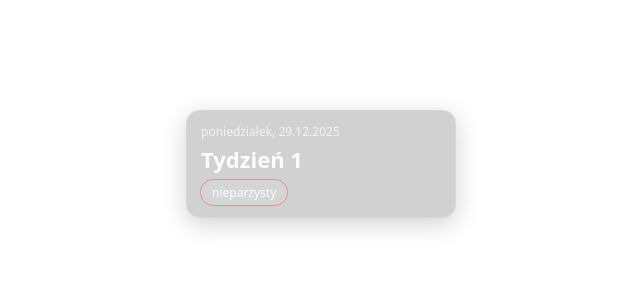
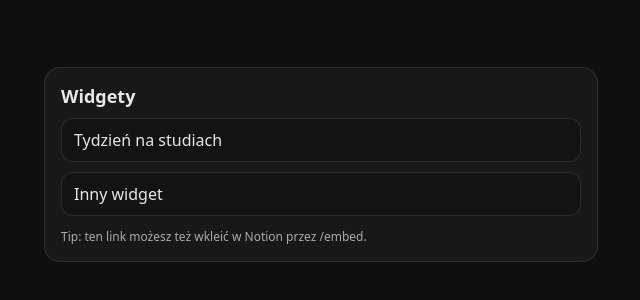
Before and after one commit to Sadowy0/Notion---Widgets, a plain HTML site: page index.html in a window 1280 px wide. Shown: the part 236-536 px from the top of the page, without its empty margins (319-959 px from the left). Drawn offline with Linux system fonts and the light colour scheme.

Commit message:
Refactor index.html for new widget layout
Updated the HTML structure and styles for the main page, changing the title and layout.

```diff
--- a/index.html
+++ b/index.html
@@ -3,116 +3,47 @@
 <head>
   <meta charset="utf-8" />
   <meta name="viewport" content="width=device-width,initial-scale=1" />
-  <title>Tydzień ISO</title>
-
+  <title>Moje widgety</title>
   <style>
-    html, body { height: 100%; }
-
-    :root{
-      --fg: rgba(255,255,255,.92);
-      --muted: rgba(255,255,255,.72);
-      --border: rgba(255,255,255,.12);
-
-      --panel: rgba(0,0,0,.18);
-      --pill: rgba(255,255,255,.08);
-
-      --oddOutline: rgba(239,68,68,.45);
-      --evenOutline: rgba(34,197,94,.45);
+    body{
+      margin:0;
+      font-family: ui-sans-serif, system-ui, -apple-system, Segoe UI, Roboto, Arial;
+      background:#0f0f10;
+      color:rgba(255,255,255,.9);
+      min-height:100vh;
+      display:grid;
+      place-items:center;
     }
-
-    html[data-theme="light"]{
-      --fg: rgba(0,0,0,.80);
-      --muted: rgba(0,0,0,.58);
-      --border: rgba(0,0,0,.10);
-
-      --panel: rgba(255,255,255,.58);
-      --pill: rgba(0,0,0,.05);
-
-      --oddOutline: rgba(239,68,68,.55);
-      --evenOutline: rgba(34,197,94,.55);
+    .box{
+      width:min(520px, 92vw);
+      border:1px solid rgba(255,255,255,.10);
+      border-radius:16px;
+      padding:16px;
+      background:rgba(255,255,255,.04);
     }
-
-    body{
-      margin: 0;
-      background: transparent;
-      display: grid;
-      place-items: center;
-      font-family: ui-sans-serif, system-ui, -apple-system, Segoe UI, Roboto, Arial;
+    h1{ font-size:18px; margin:0 0 10px; }
+    a{
+      display:block;
+      padding:10px 12px;
+      border-radius:12px;
+      border:1px solid rgba(255,255,255,.10);
+      text-decoration:none;
+      color:inherit;
+      margin-top:10px;
+      background:rgba(0,0,0,.18);
     }
-
-    .card{
-      min-width: 240px;
-      padding: 12px 14px;
-      border-radius: 14px;
-      background: var(--panel);
-      border: 1px solid var(--border);
-      backdrop-filter: blur(10px);
-      -webkit-backdrop-filter: blur(10px);
-      box-shadow: 0 6px 24px rgba(0,0,0,.18);
-    }
-
-    .top{
-      color: var(--muted);
-      font-size: 12px;
-      margin-bottom: 6px;
-    }
-
-    .week{
-      color: var(--fg);
-      font-size: 22px;
-      font-weight: 750;
-      line-height: 1.2;
-    }
-
-    .tag{
-      display: inline-block;
-      margin-top: 8px;
-      font-size: 12px;
-      padding: 3px 10px;
-      border-radius: 999px;
-      border: 1px solid var(--border);
-      background: var(--pill);
-      color: var(--fg);
-    }
-
-    .tag.odd  { outline: 1px solid var(--oddOutline); }
-    .tag.even { outline: 1px solid var(--evenOutline); }
+    a:hover{ background:rgba(255,255,255,.06); }
+    .hint{ opacity:.7; font-size:12px; margin-top:12px; }
   </style>
 </head>
+<body>
+  <div class="box">
+    <h1>Widgety</h1>
 
-<body>
-  <div class="card">
-    <div class="top" id="dateText">—</div>
-    <div class="week" id="weekText">—</div>
-    <div class="tag" id="parityTag">—</div>
+    <a href="./tydzien-na-studiach/">Tydzień na studiach</a>
+    <a href="./inny-widget/">Inny widget</a>
+
+    <div class="hint">Tip: ten link możesz też wkleić w Notion przez /embed.</div>
   </div>
-
-  <script>
-    const theme = new URLSearchParams(location.search).get("theme");
-    if (theme === "dark" || theme === "light") {
-      document.documentElement.dataset.theme = theme;
-    }
-
-    function isoWeek(date) {
-      const d = new Date(Date.UTC(date.getFullYear(), date.getMonth(), date.getDate()));
-      const day = d.getUTCDay() || 7;
-      d.setUTCDate(d.getUTCDate() + 4 - day);
-      const yearStart = new Date(Date.UTC(d.getUTCFullYear(), 0, 1));
-      return Math.ceil((((d - yearStart) / 86400000) + 1) / 7);
-    }
-
-    const today = new Date();
-    const week = isoWeek(today);
-    const even = (week % 2 === 0);
-
-    document.getElementById("dateText").textContent =
-      today.toLocaleDateString("pl-PL", { weekday:"long", year:"numeric", month:"2-digit", day:"2-digit" });
-
-    document.getElementById("weekText").textContent = `Tydzień ${week}`;
-
-    const tag = document.getElementById("parityTag");
-    tag.textContent = even ? "parzysty" : "nieparzysty";
-    tag.classList.add(even ? "even" : "odd");
-  </script>
 </body>
 </html>
```
